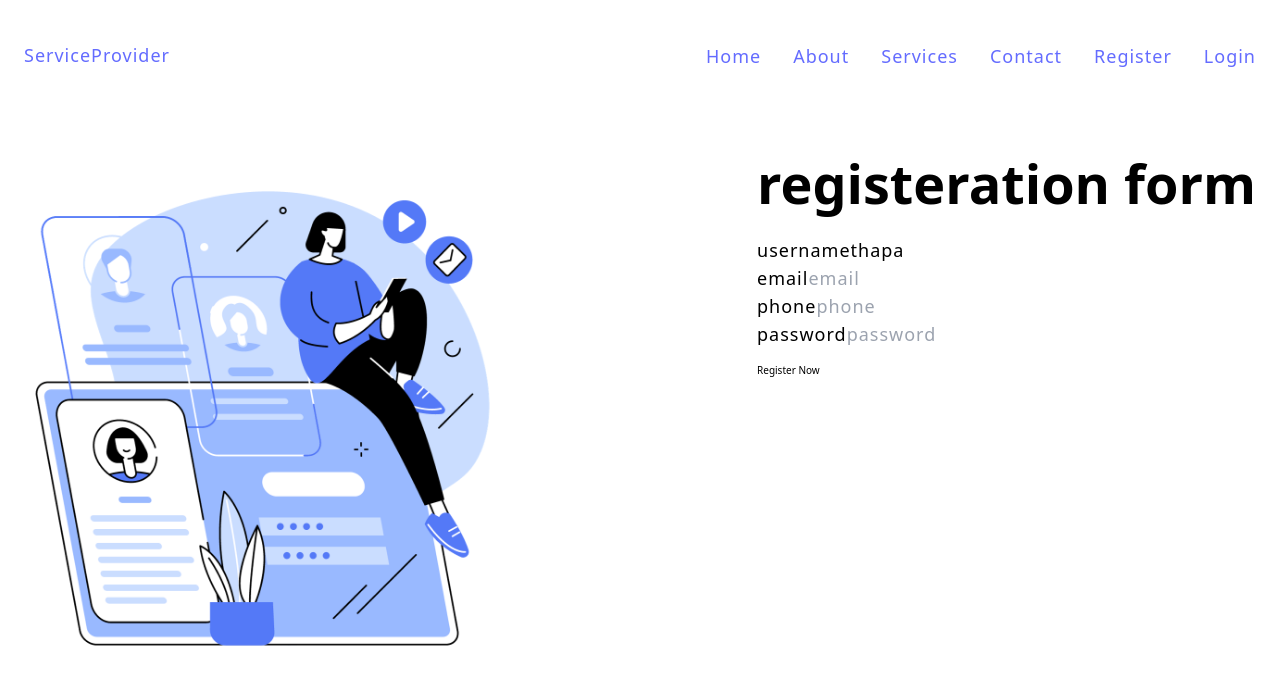
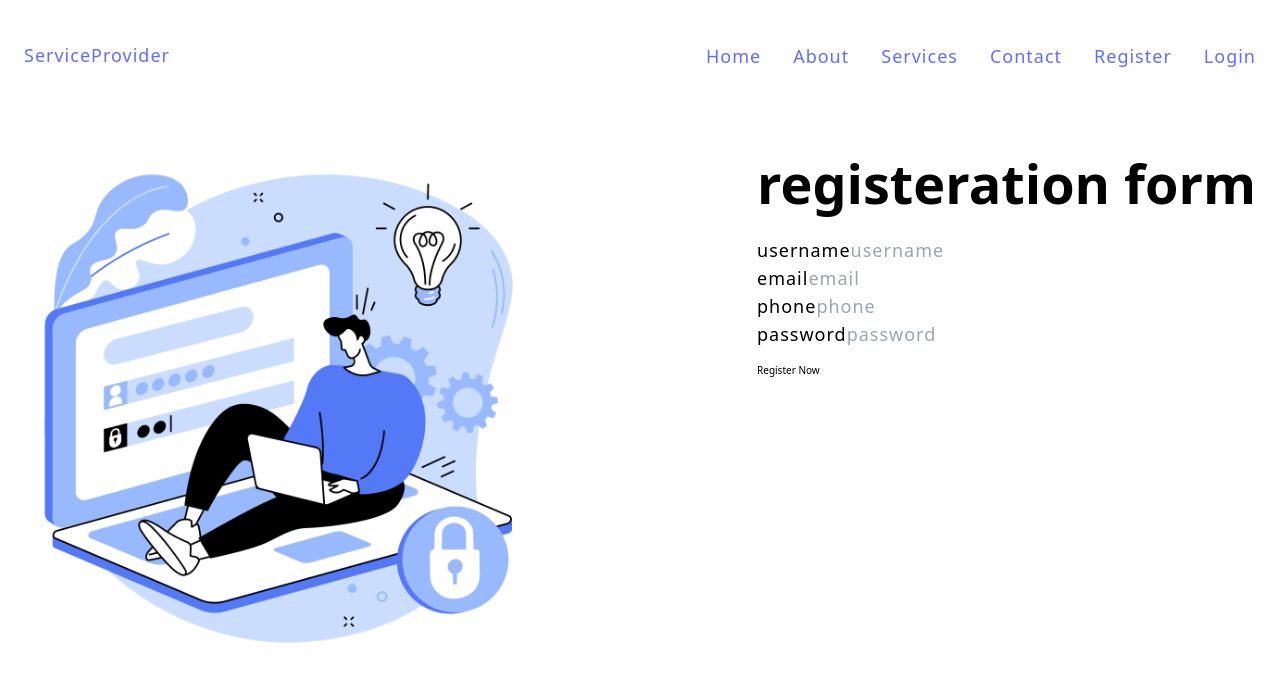
Before and after one commit to MuhammadFaizan144/MERN-Tutorial, a React (Vite) app in the folder client/: page /register in a window 1280 px wide. Shown: the top 684 px of the page. Built offline with nearby package versions, Linux system fonts and the light colour scheme.

Commit message:
complete tutorial 23

```diff
--- a/client/src/pages/Login.jsx
+++ b/client/src/pages/Login.jsx
@@ -1,27 +1,23 @@
 import React from 'react'
 import { useState } from 'react'
 const Login = () => {
-  const[user,setUser]=useState({
-      email:"",
+    const[user,setuser]=useState({
+      email:"h",
       password:""
     })
-    //handling the input value
     const handleInput=(e)=>{
-      // let name=e.
       console.log(e)
-      let name=e.target.name;
-      let value=e.target.value;
-      setUser({
+      let name=e.target.name
+      let value=e.target.value
+      setuser({
         ...user,
-        [name]:value,
+        [name]:value
       })
     }
-
     const handleSubmit=(e)=>{
       e.preventDefault()
-      console.log(user)
+      console.log(e)
     }
-
     return (
       <>
         <section>
--- a/client/src/pages/Register.jsx
+++ b/client/src/pages/Register.jsx
@@ -3,7 +3,7 @@ import { useState } from 'react';
 const Register = () => {
 
   const[user,setUser]=useState({
-    username:"thapa",
+    username:"",
     email:"",
     phone:"",
     password:""
@@ -32,7 +32,7 @@ const Register = () => {
           <div className="section-registration">
             <div className="container grid grid-cols-2">
               <div className="registeration-image">
-                <img src="/images/register.png" alt="" width="500" height="500" />
+                <img src="/images/login.png" alt="let fill the login" width="500" height="500" />
               </div>
               <div className="registration-form">
                 <h1 className='main-heading mb-3'>registeration form</h1>
```
